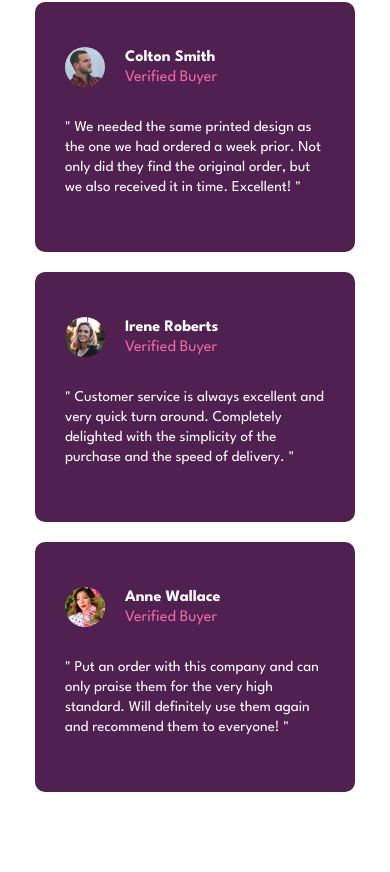
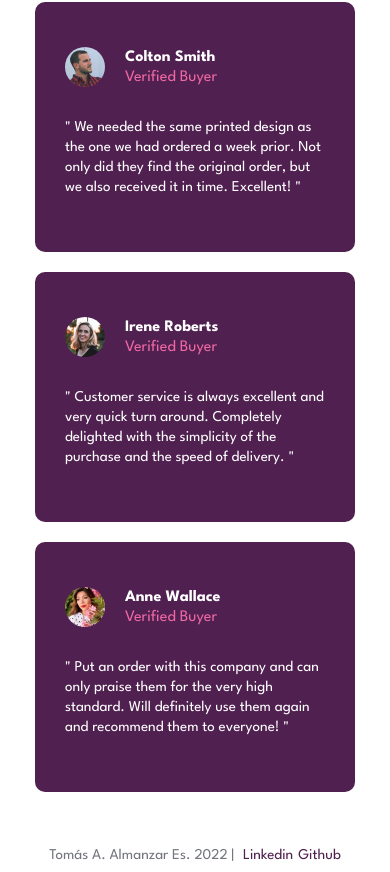
Before and after one commit to txmasito/social_proof, a plain HTML site: page index.html in a window 390 px wide. Shown: the part 669-1541 px from the top of the page. Drawn offline with Linux system fonts and the light colour scheme.

Commit message:
first commit

```diff
--- a/css/styles.css
+++ b/css/styles.css
@@ -161,18 +161,53 @@ main{
     color: hsl(333, 80%, 67%);
 }
 
-@media screen and (max-width: 440px){
+.footer{
+    position: absolute;
+    bottom: 0;
+    text-align: center;
+}
+
+.footer-links{
+    margin: 0 0 10px 0;
+    font-size: 14px;
+    color: hsl(220, 4%, 47%);
+}
+
+.link{
+    margin-left: 5px;
+    text-decoration: none;
+    color: hsl(300, 43%, 22%);
+    transition: all 0.5s;
+    font-size: 14px;
+    cursor: pointer;
+    -webkit-transition: all 0.5s;
+    -moz-transition: all 0.5s;
+    -ms-transition: all 0.5s;
+    -o-transition: all 0.5s;
+}
+
+.link:hover{
+    color: hsl(220, 4%, 47%);
+}
+
+@media screen and (max-width: 1024px){
 
     body{
         height: 100%;
-        width: 100%;
+        position: relative;
         background-image: url("/assets/background-images/bg-pattern-top-mobile.svg");
     }
 
     .img-background{
-        background-image: url("/assets/background-images/bg-pattern-bottom-mobile.svg");
+        background-image: none;
+        /* background-image: url("/assets/background-images/bg-pattern-bottom-mobile.svg");
         width: 100%;
-        height: 400px;
+        height: 503px;
+        background-position: right;
+        background-position: 100px;
+        position: absolute;
+        top: 999px;
+        right: 0; */
     }
 
     main{
@@ -246,4 +281,16 @@ main{
     .user-container{
         margin: 0px 0px 20px 0px;
     }
+
+    .footer{
+        position: absolute;
+        width: 100%;
+        bottom: 0;
+        display: flex;
+        justify-content: center;
+    }
+
+    .footer-links, .link{
+        font-size: 15px;
+    }
 }
--- a/index.html
+++ b/index.html
@@ -12,7 +12,7 @@
     <title>Front-end Mentor | Social proof</title>
 </head>
 <body>
-    <!-- <div class="img-background"></div> -->
+    <div class="img-background"></div>
     <main>
         <!-- <div class="principal-content"> -->
         <section class="block1">
@@ -96,5 +96,8 @@
         <!-- </div> -->
 
     </main>
+    <footer class="footer">
+        <p class="footer-links">Tomás A. Almanzar Es. 2022 | <a class="link linkedin" href="https://www.linkedin.com/in/tomas-espinal4/" target="_blank">Linkedin</a><a class="link github" href="https://github.com/txmasito/social_proof.git" target="_blank">Github</a></p>
+    </footer>
 </body>
 </html>
```
